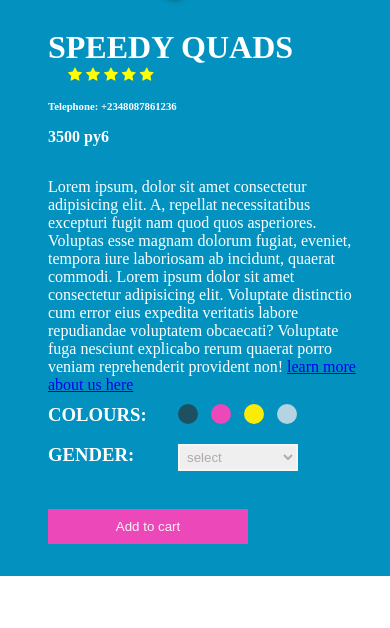
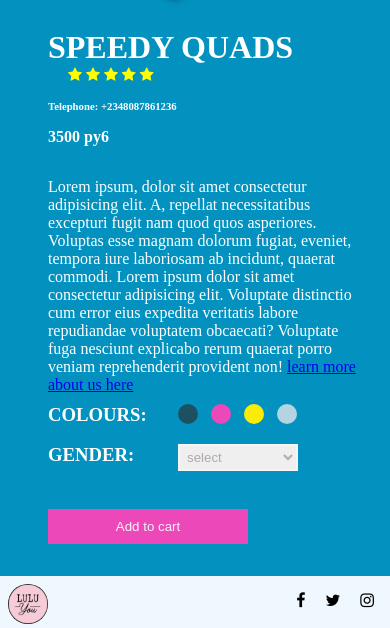
Before and after one commit to coolbuhzor/habib-task, a plain HTML site: page index.html in a window 390 px wide. Shown: the part 558-1186 px from the top of the page. Before the commit the page ends 1134 px from the top, so only its background shows below. Drawn offline with Linux system fonts and the light colour scheme.

Commit message:
modified css

```diff
--- a/css/style.css
+++ b/css/style.css
@@ -314,6 +314,10 @@ footer {
     height: 40vh; */
   }
 
+  footer {
+    display: block;
+  }
+
   .foot-bar {
     display: flex;
     flex-direction: row;
@@ -332,7 +336,7 @@ footer {
   }
 
   .footer-icons {
-    display: flex;
+    display: block;
     flex-direction: row;
   }
 
```
